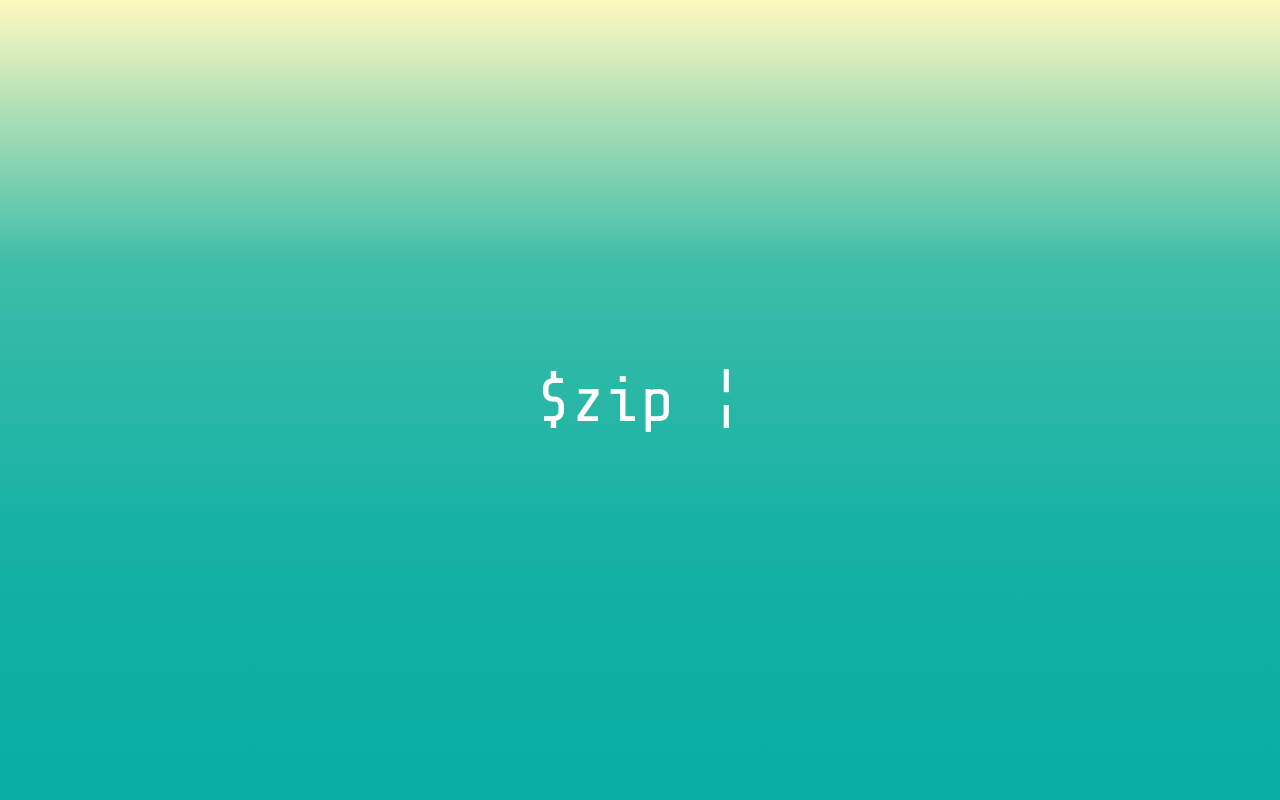
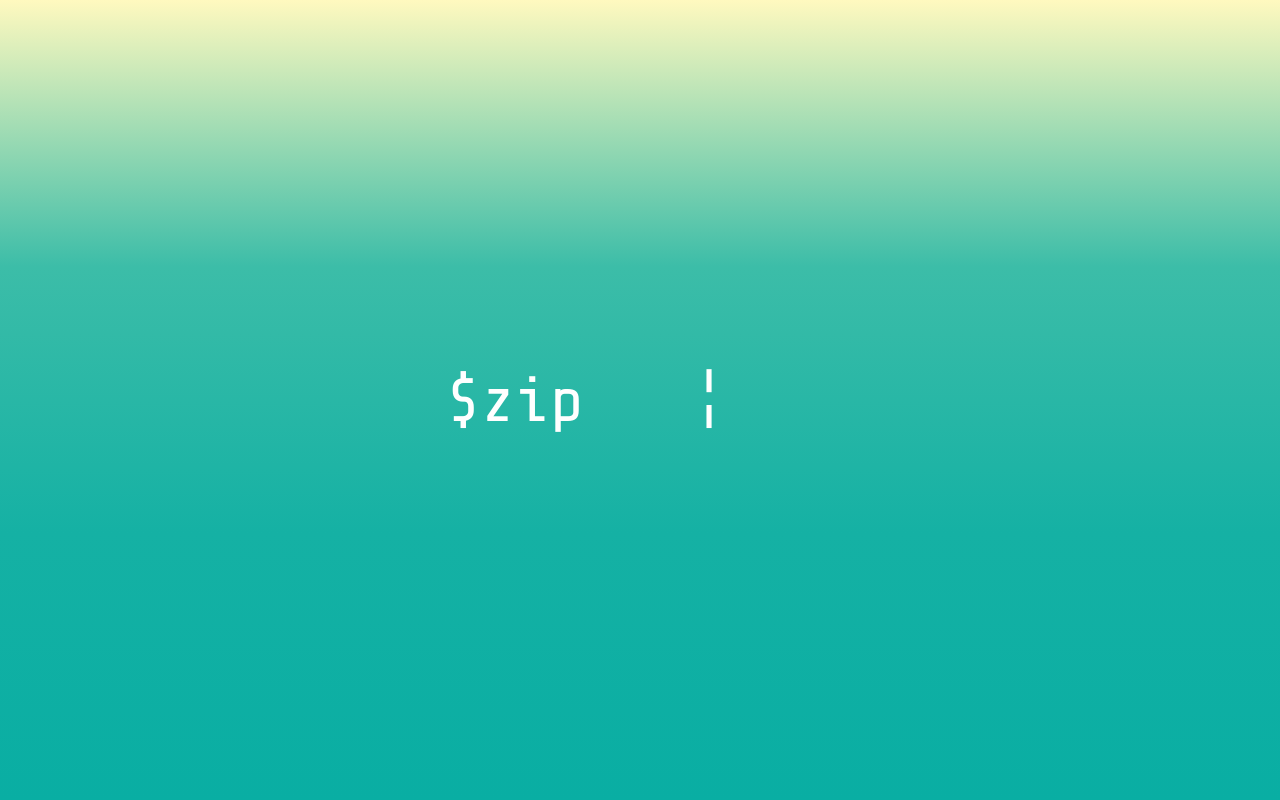
Before and after one commit to SalomonSmeke/theWeatherSucks, a plain HTML site: page index.html in a window 1280 px wide. Shown: the top 800 px of the page. Drawn offline with nearby package versions, Linux system fonts and the light colour scheme.

Commit message:
input zip

```diff
--- a/assets/styles/main.css
+++ b/assets/styles/main.css
@@ -1,6 +1,7 @@
 body,html,section,main{
   font-family: 'Ubuntu', sans-serif;
   height: 100%;
+  min-height: 400px;
   margin: 0;
   padding: 0;
   border: 0;
@@ -83,9 +84,27 @@ h1{
   /* Standard syntax */
   background: repeating-linear-gradient(#FFF9BF, #3cbda8, #15b1a4, #09AEA3);
 }
-
 #zip{
   font-family: 'Share Tech Mono', serif;
+  border: 0;
+  margin: 0;
+  padding: 0;
+  font-size: 4em;
+  font-weight: normal;
+  text-align: center;
+  background-color: transparent;
+  border: none;
+}
+
+#zip input{
+  font-family: inherit;
+  color: inherit;
+  border: none;
+  background-color: transparent;
+  font-size: 1em;
+  width: 20%;
+  min-width: 180px;
+  text-align: center;
 }
 
 #page_1{
--- a/index.html
+++ b/index.html
@@ -37,7 +37,9 @@
 
         <!-- begin developer chunk [page 0]-->
         <article class="page container" id="page_0">
-          <h1 id="zip" class="col-12">$zip ¦</h1>
+          <form action="" class="col-12" id="zip">
+            $zip<input type="text" name="zip" value="¦">
+          </form>
         </article>
         <!-- end developer chunk -->
 
```
